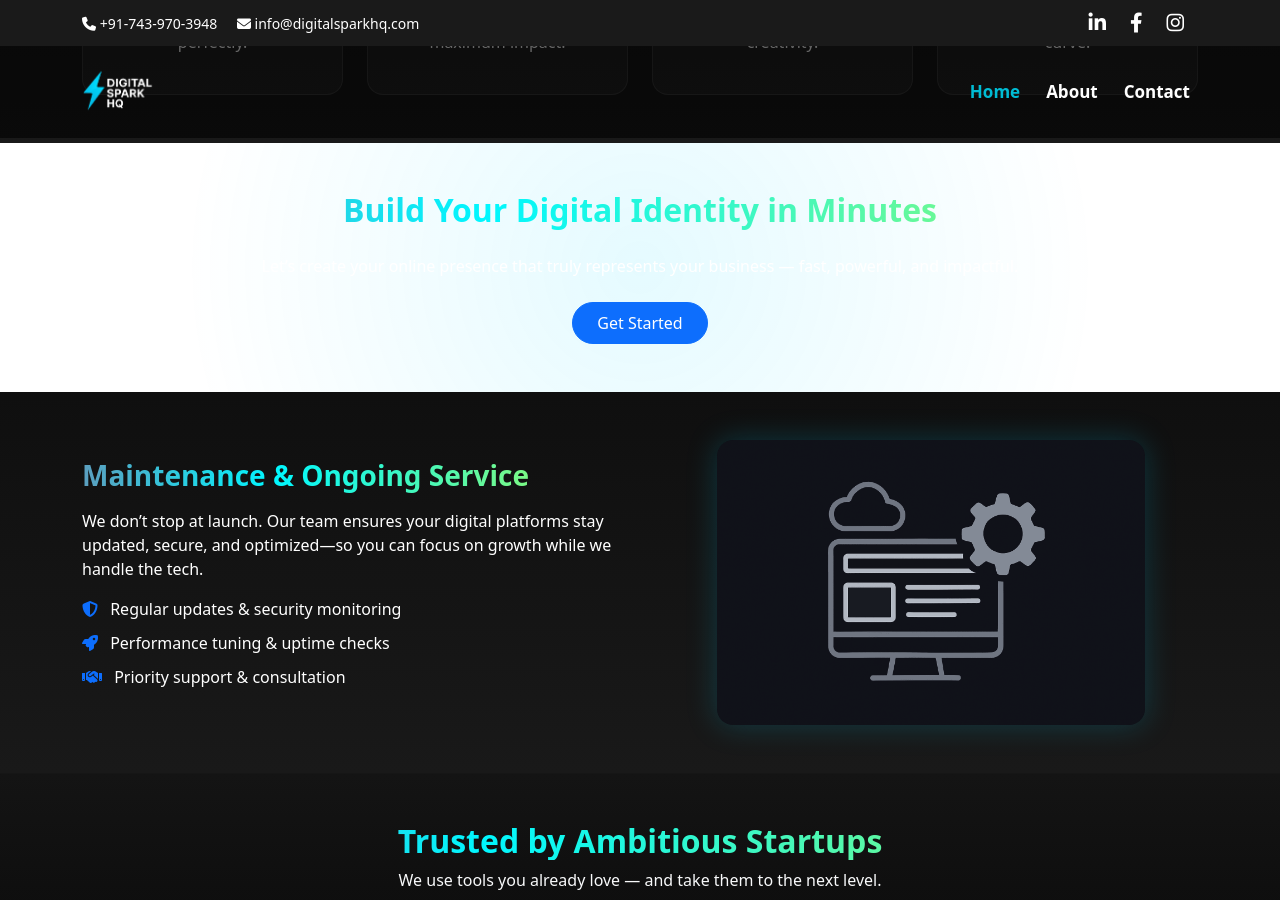
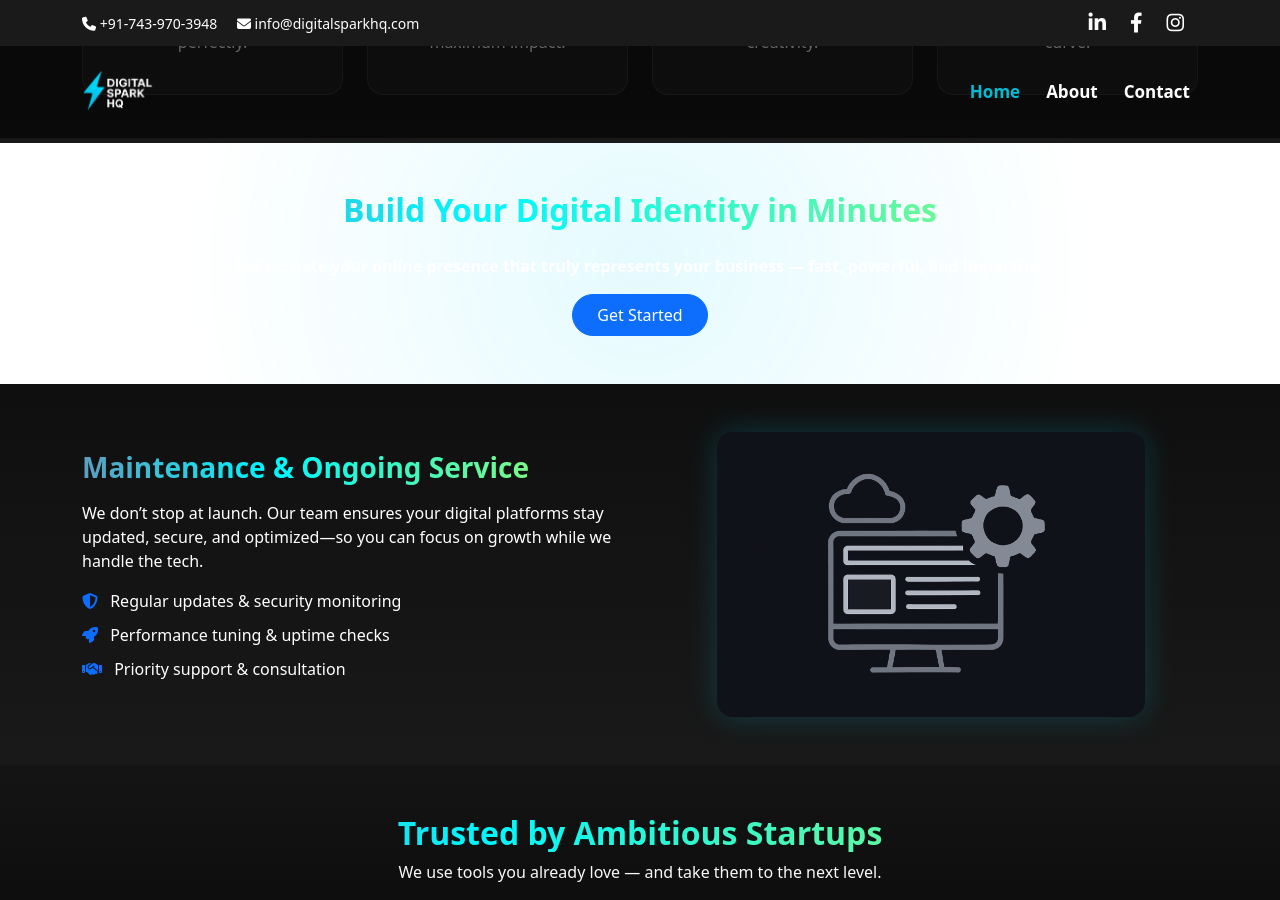
Before and after one commit to Iambiswajit-C/digitalsparkhq, a Jekyll site: the page built from index.md, in a window 1280 px wide and 900 px high, scrolled down 2170 px. Built offline with Jekyll 4.4.1, drawn with Linux system fonts in a browser that asks for light colours.

Commit message:
Update index.md

```diff
--- a/index.md
+++ b/index.md
@@ -135,7 +135,7 @@
 <section id="build-identity" class="py-5 text-center text-white position-relative">
   <div class="container fade-in">
     <h2 class="fw-bold gradient-text mb-4">Build Your Digital Identity in Minutes</h2>
-    <p class="mb-4">Let’s create your online presence that truly represents your business — fast, powerful, and impactful.</p>
+    <p class="fw-bold">Let’s create your online presence that truly represents your business — fast, powerful, and impactful.</p>
     <a href="{{ '/contact' | relative_url }}" class="btn btn-primary px-4 py-2 rounded-pill">Get Started</a>
   </div>
 </section>
```
